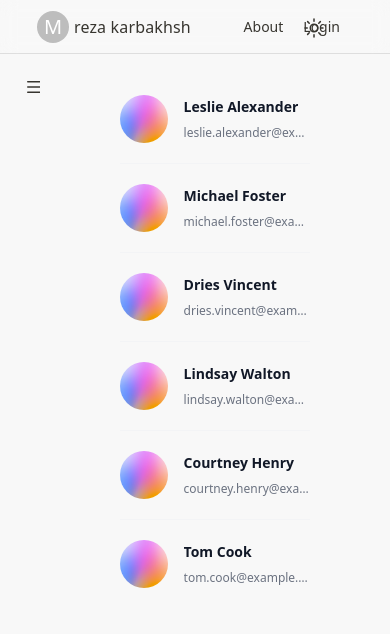
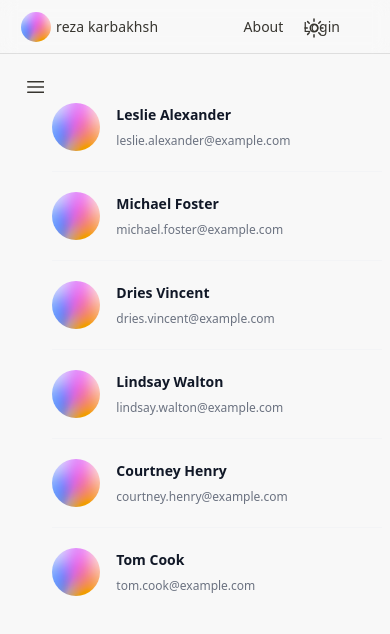
Before and after one commit to selengr/english-training-web, a Next.js app: page /dashboard/my-post in a window 390 px wide. Shown: the top 634 px of the page. Built offline with nearby package versions, Linux system fonts and the light colour scheme.

Commit message:
responsive

```diff
--- a/app/(dashboard)/dashboard/layout.tsx
+++ b/app/(dashboard)/dashboard/layout.tsx
@@ -117,7 +117,7 @@ export default function RootLayout({
   </svg>
 </div>
 
-<div className="close w-[70%] xs:w-[50%] sm:w-[40%] md:w-[28%] lg:[30%] text-gray-600 border-r-2 border-gray-100 text-lg flex-col pl-6 mt-00 h-[100vh] hidden md:flex bg-white">
+<div className="close w-[70%] xs:w-[50%] sm:w-[40%]  lg:w-[30%] text-gray-600 border-r-2 border-gray-100 text-lg flex-col pl-6 mt-00 h-[100vh] hidden md:flex bg-white">
   <div className="mt-10 mr-8">
     <svg
       xmlns="http://www.w3.org/2000/svg"
@@ -152,7 +152,7 @@ export default function RootLayout({
     </svg>
     <div className="m-auto ml-0 pl-3 mt-0">My post</div>
   </div>
-  <div onClick={(event) => handleOpenClick(event)} className={`mr-4 mt-6 flex flex-row font-normal hover:bg-gray-100 p-1 hover:text-indigo-600 w-[94%] rounded-sm`}>
+  <div onClick={(event) => handleOpenClick(event,"/")} className={`mr-4 mt-6 flex flex-row font-normal hover:bg-gray-100 p-1 hover:text-indigo-600 w-[94%] rounded-sm`}>
     <svg
       xmlns="http://www.w3.org/2000/svg"
       fill="none"
@@ -169,7 +169,7 @@ export default function RootLayout({
     </svg>
     <div className="m-auto ml-0 pl-3 mt-0 font-normal">Movies</div>
   </div>
-  <div onClick={(event) => handleOpenClick(event)} className={`mr-4 mt-6 flex flex-row font-normal hover:bg-gray-100 p-1 hover:text-indigo-600 w-[94%] rounded-sm`}
+  <div onClick={(event) => handleOpenClick(event,"/")} className={`mr-4 mt-6 flex flex-row font-normal hover:bg-gray-100 p-1 hover:text-indigo-600 w-[94%] rounded-sm`}
   >
     <svg
       xmlns="http://www.w3.org/2000/svg"
--- a/app/(dashboard)/dashboard/my-post/page.tsx
+++ b/app/(dashboard)/dashboard/my-post/page.tsx
@@ -57,7 +57,7 @@ const people = [
 
   export default function Example() {
     return (
-      <div className="w-full px-12 m-8">
+      <div className="w-full sm:px-12 sm:m-8 py-2 m-2 mt-8">
         <ul role="list" className="divide-y divide-gray-100 w-full">
         {people.map((person) => (
           <li key={person.email} className="flex justify-between gap-x-6 py-5">
--- a/components/header/index.jsx
+++ b/components/header/index.jsx
@@ -34,7 +34,7 @@ const Header = () => {
                </div>
 
 
-               <div className="cover-individuals fixed sm:left-12 left-4 flex justify-center align-middle items-center">
+               <div className="cover-individuals fixed sm:left-2 left-0 flex justify-center align-middle items-center">
                 {/* <Image
                     src={"/images/loading/Loading-own.gif"}
                     alt="author"
--- a/components/ui/profileMenu/index.tsx
+++ b/components/ui/profileMenu/index.tsx
@@ -17,6 +17,7 @@ import Cookies from 'js-cookie';
 import { useRouter } from 'next/navigation';
 import CreateIcon from '@mui/icons-material/Create';
 import ManageAccountsOutlinedIcon from '@mui/icons-material/ManageAccountsOutlined';
+import Image from 'next/image';
 
 export default function AccountMenu() {
   const [anchorEl, setAnchorEl] = React.useState<null | HTMLElement>(null);
@@ -47,10 +48,20 @@ export default function AccountMenu() {
             aria-haspopup="true"
             aria-expanded={open ? 'true' : undefined}
           >
-            <Avatar className='bg-slate-600' sx={{ width: 32, height: 32 }}>M</Avatar>
+            {/* <Avatar className='bg-slate-600' sx={{ width: 32, height: 32 }}>M</Avatar> */}
+            {/* <div className="h-12 w-12 flex-none rounded-full bg-gray-50"> */}
+
+                 <Image
+                    src={"/images/fikeus-west-2.avif"}
+                    alt="author"
+                    width={50}
+                    height={50}
+                    className="rounded-full"
+                />
+                {/* </div> */}
           </IconButton>
         </Tooltip>
-        <Typography className='space-y-4 space-x-5' sx={{ minWidth: 100 }}>{`${token ? username : "reza karbakhsh"}`}</Typography>
+        <Typography fontSize={14} className='space-y-4 space-x-5' sx={{ minWidth: 100 }}>{`${token ? username : "reza karbakhsh"}`}</Typography>
       </Box>
       <Menu
         anchorEl={anchorEl}
@@ -88,7 +99,8 @@ export default function AccountMenu() {
         anchorOrigin={{ horizontal: 'right', vertical: 'bottom' }}
       >
         <MenuItem onClick={()=>router.push("/dashboard")}>
-          <Avatar /> Profile
+          <Avatar />
+          Profile
         </MenuItem>
         {/* <MenuItem onClick={handleClose}>
           <Avatar /> My account
```
